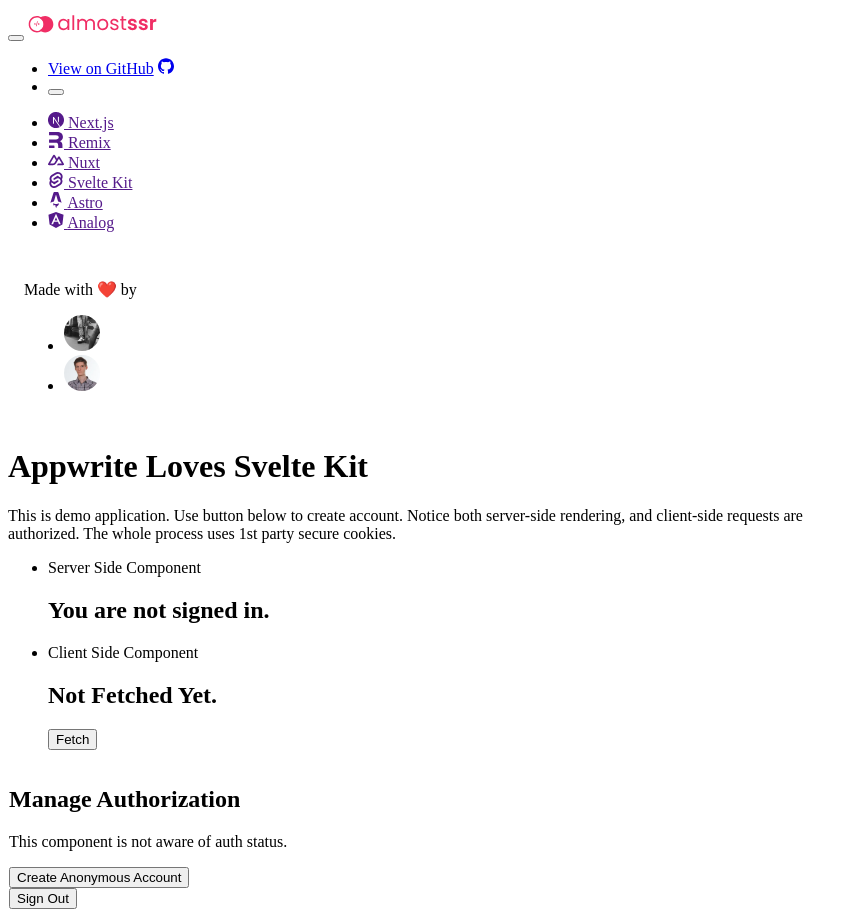
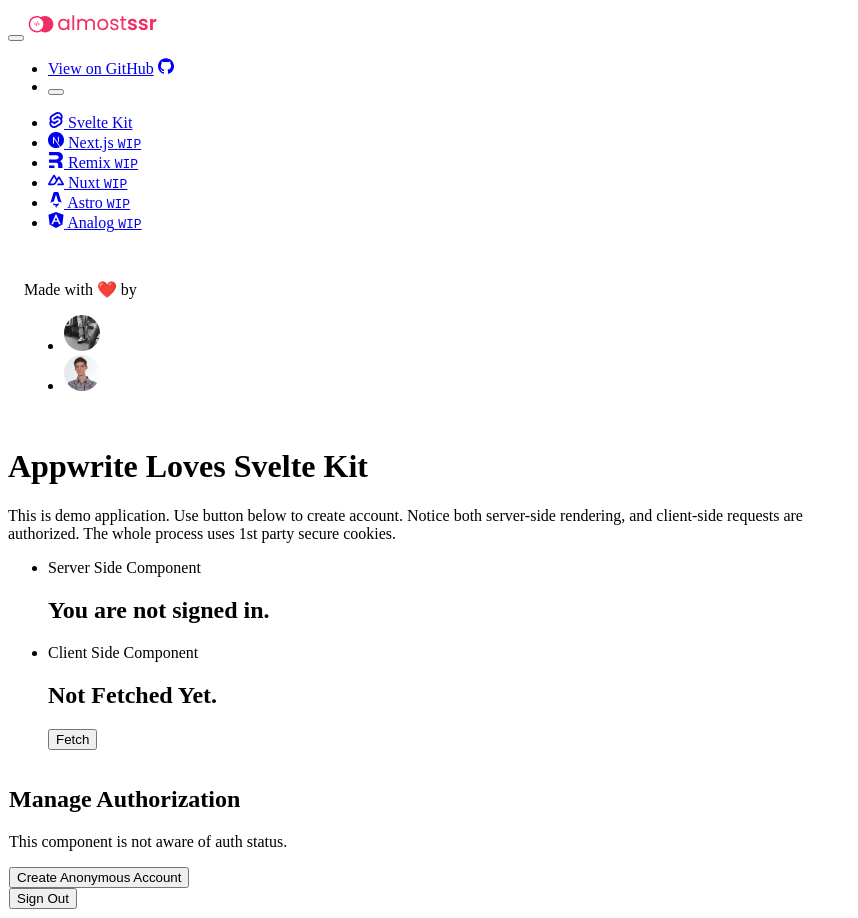
Before and after one commit to Meldiron/appwrite-ssr-svelte-kit, a SvelteKit app: page / in a window 1280 px wide. Shown: the whole page, without its empty margins (0-858 px from the left). Built offline with nearby package versions, Linux system fonts and the light colour scheme; no server answers.

Commit message:
Add WIP tags

```diff
--- a/src/routes/+layout.svelte
+++ b/src/routes/+layout.svelte
@@ -100,41 +100,7 @@
 				<section class="drop-section">
 					<ul class="drop-list">
 						<li class="drop-list-item">
-							<a class="drop-button" href="">
-								<svg role="img" width="16" viewBox="0 0 24 24" xmlns="http://www.w3.org/2000/svg"
-									><title>Next.js</title><path
-										d="M11.5725 0c-.1763 0-.3098.0013-.3584.0067-.0516.0053-.2159.021-.3636.0328-3.4088.3073-6.6017 2.1463-8.624 4.9728C1.1004 6.584.3802 8.3666.1082 10.255c-.0962.659-.108.8537-.108 1.7474s.012 1.0884.108 1.7476c.652 4.506 3.8591 8.2919 8.2087 9.6945.7789.2511 1.6.4223 2.5337.5255.3636.04 1.9354.04 2.299 0 1.6117-.1783 2.9772-.577 4.3237-1.2643.2065-.1056.2464-.1337.2183-.1573-.0188-.0139-.8987-1.1938-1.9543-2.62l-1.919-2.592-2.4047-3.5583c-1.3231-1.9564-2.4117-3.556-2.4211-3.556-.0094-.0026-.0187 1.5787-.0235 3.509-.0067 3.3802-.0093 3.5162-.0516 3.596-.061.115-.108.1618-.2064.2134-.075.0374-.1408.0445-.495.0445h-.406l-.1078-.068a.4383.4383 0 01-.1572-.1712l-.0493-.1056.0053-4.703.0067-4.7054.0726-.0915c.0376-.0493.1174-.1125.1736-.143.0962-.047.1338-.0517.5396-.0517.4787 0 .5584.0187.6827.1547.0353.0377 1.3373 1.9987 2.895 4.3608a10760.433 10760.433 0 004.7344 7.1706l1.9002 2.8782.096-.0633c.8518-.5536 1.7525-1.3418 2.4657-2.1627 1.5179-1.7429 2.4963-3.868 2.8247-6.134.0961-.6591.1078-.854.1078-1.7475 0-.8937-.012-1.0884-.1078-1.7476-.6522-4.506-3.8592-8.2919-8.2087-9.6945-.7672-.2487-1.5836-.42-2.4985-.5232-.169-.0176-1.0835-.0366-1.6123-.037zm4.0685 7.217c.3473 0 .4082.0053.4857.047.1127.0562.204.1642.237.2767.0186.061.0234 1.3653.0186 4.3044l-.0067 4.2175-.7436-1.14-.7461-1.14v-3.066c0-1.982.0093-3.0963.0234-3.1502.0375-.1313.1196-.2346.2323-.2955.0961-.0494.1313-.054.4997-.054z"
-										fill="currentColor"
-									/></svg
-								>
-								<span class="text">Next.js</span>
-							</a>
-						</li>
-						<li class="drop-list-item">
-							<a class="drop-button" href="">
-								<svg role="img" width="16" viewBox="0 0 24 24" xmlns="http://www.w3.org/2000/svg"
-									><title>Remix</title><path
-										d="M21.511 18.508c.216 2.773.216 4.073.216 5.492H15.31c0-.309.006-.592.011-.878.018-.892.036-1.821-.109-3.698-.19-2.747-1.374-3.358-3.55-3.358H1.574v-5h10.396c2.748 0 4.122-.835 4.122-3.049 0-1.946-1.374-3.125-4.122-3.125H1.573V0h11.541c6.221 0 9.313 2.938 9.313 7.632 0 3.511-2.176 5.8-5.114 6.182 2.48.497 3.93 1.909 4.198 4.694ZM1.573 24v-3.727h6.784c1.133 0 1.379.84 1.379 1.342V24Z"
-										fill="currentColor"
-									/></svg
-								>
-								<span class="text">Remix</span>
-							</a>
-						</li>
-
-						<li class="drop-list-item">
-							<a class="drop-button" href="">
-								<svg role="img" width="16" viewBox="0 0 24 24" xmlns="http://www.w3.org/2000/svg"
-									><title>Nuxt.js</title><path
-										d="M13.4642 19.8295h8.9218c.2834 0 .5618-.0723.8072-.2098a1.5899 1.5899 0 0 0 .5908-.5732 1.5293 1.5293 0 0 0 .216-.783 1.529 1.529 0 0 0-.2167-.7828L17.7916 7.4142a1.5904 1.5904 0 0 0-.5907-.573 1.6524 1.6524 0 0 0-.807-.2099c-.2833 0-.5616.0724-.807.2098a1.5904 1.5904 0 0 0-.5907.5731L13.4642 9.99l-2.9954-5.0366a1.5913 1.5913 0 0 0-.591-.573 1.6533 1.6533 0 0 0-.8071-.2098c-.2834 0-.5617.0723-.8072.2097a1.5913 1.5913 0 0 0-.591.573L.2168 17.4808A1.5292 1.5292 0 0 0 0 18.2635c-.0001.2749.0744.545.216.783a1.59 1.59 0 0 0 .5908.5732c.2454.1375.5238.2098.8072.2098h5.6003c2.219 0 3.8554-.9454 4.9813-2.7899l2.7337-4.5922L16.3935 9.99l4.3944 7.382h-5.8586ZM7.123 17.3694l-3.9083-.0009 5.8586-9.8421 2.9232 4.921-1.9572 3.2892c-.7478 1.1967-1.5972 1.6328-2.9163 1.6328z"
-										fill="currentColor"
-									/></svg
-								>
-								<span class="text">Nuxt</span>
-							</a>
-						</li>
-						<li class="drop-list-item">
-							<a class="drop-button is-selected" href="">
+							<a class="drop-button u-cross-center is-selected" href="/">
 								<svg role="img" width="16" viewBox="0 0 24 24" xmlns="http://www.w3.org/2000/svg"
 									><title>Svelte</title><path
 										d="M10.354 21.125a4.44 4.44 0 0 1-4.765-1.767 4.109 4.109 0 0 1-.703-3.107 3.898 3.898 0 0 1 .134-.522l.105-.321.287.21a7.21 7.21 0 0 0 2.186 1.092l.208.063-.02.208a1.253 1.253 0 0 0 .226.83 1.337 1.337 0 0 0 1.435.533 1.231 1.231 0 0 0 .343-.15l5.59-3.562a1.164 1.164 0 0 0 .524-.778 1.242 1.242 0 0 0-.211-.937 1.338 1.338 0 0 0-1.435-.533 1.23 1.23 0 0 0-.343.15l-2.133 1.36a4.078 4.078 0 0 1-1.135.499 4.44 4.44 0 0 1-4.765-1.766 4.108 4.108 0 0 1-.702-3.108 3.855 3.855 0 0 1 1.742-2.582l5.589-3.563a4.072 4.072 0 0 1 1.135-.499 4.44 4.44 0 0 1 4.765 1.767 4.109 4.109 0 0 1 .703 3.107 3.943 3.943 0 0 1-.134.522l-.105.321-.286-.21a7.204 7.204 0 0 0-2.187-1.093l-.208-.063.02-.207a1.255 1.255 0 0 0-.226-.831 1.337 1.337 0 0 0-1.435-.532 1.231 1.231 0 0 0-.343.15L8.62 9.368a1.162 1.162 0 0 0-.524.778 1.24 1.24 0 0 0 .211.937 1.338 1.338 0 0 0 1.435.533 1.235 1.235 0 0 0 .344-.151l2.132-1.36a4.067 4.067 0 0 1 1.135-.498 4.44 4.44 0 0 1 4.765 1.766 4.108 4.108 0 0 1 .702 3.108 3.857 3.857 0 0 1-1.742 2.583l-5.589 3.562a4.072 4.072 0 0 1-1.135.499m10.358-17.95C18.484-.015 14.082-.96 10.9 1.068L5.31 4.63a6.412 6.412 0 0 0-2.896 4.295 6.753 6.753 0 0 0 .666 4.336 6.43 6.43 0 0 0-.96 2.396 6.833 6.833 0 0 0 1.168 5.167c2.229 3.19 6.63 4.135 9.812 2.108l5.59-3.562a6.41 6.41 0 0 0 2.896-4.295 6.756 6.756 0 0 0-.665-4.336 6.429 6.429 0 0 0 .958-2.396 6.831 6.831 0 0 0-1.167-5.168Z"
@@ -145,7 +111,45 @@
 							</a>
 						</li>
 						<li class="drop-list-item">
-							<a class="drop-button" href="">
+							<a class="drop-button u-cross-center" href="/">
+								<svg role="img" width="16" viewBox="0 0 24 24" xmlns="http://www.w3.org/2000/svg"
+									><title>Next.js</title><path
+										d="M11.5725 0c-.1763 0-.3098.0013-.3584.0067-.0516.0053-.2159.021-.3636.0328-3.4088.3073-6.6017 2.1463-8.624 4.9728C1.1004 6.584.3802 8.3666.1082 10.255c-.0962.659-.108.8537-.108 1.7474s.012 1.0884.108 1.7476c.652 4.506 3.8591 8.2919 8.2087 9.6945.7789.2511 1.6.4223 2.5337.5255.3636.04 1.9354.04 2.299 0 1.6117-.1783 2.9772-.577 4.3237-1.2643.2065-.1056.2464-.1337.2183-.1573-.0188-.0139-.8987-1.1938-1.9543-2.62l-1.919-2.592-2.4047-3.5583c-1.3231-1.9564-2.4117-3.556-2.4211-3.556-.0094-.0026-.0187 1.5787-.0235 3.509-.0067 3.3802-.0093 3.5162-.0516 3.596-.061.115-.108.1618-.2064.2134-.075.0374-.1408.0445-.495.0445h-.406l-.1078-.068a.4383.4383 0 01-.1572-.1712l-.0493-.1056.0053-4.703.0067-4.7054.0726-.0915c.0376-.0493.1174-.1125.1736-.143.0962-.047.1338-.0517.5396-.0517.4787 0 .5584.0187.6827.1547.0353.0377 1.3373 1.9987 2.895 4.3608a10760.433 10760.433 0 004.7344 7.1706l1.9002 2.8782.096-.0633c.8518-.5536 1.7525-1.3418 2.4657-2.1627 1.5179-1.7429 2.4963-3.868 2.8247-6.134.0961-.6591.1078-.854.1078-1.7475 0-.8937-.012-1.0884-.1078-1.7476-.6522-4.506-3.8592-8.2919-8.2087-9.6945-.7672-.2487-1.5836-.42-2.4985-.5232-.169-.0176-1.0835-.0366-1.6123-.037zm4.0685 7.217c.3473 0 .4082.0053.4857.047.1127.0562.204.1642.237.2767.0186.061.0234 1.3653.0186 4.3044l-.0067 4.2175-.7436-1.14-.7461-1.14v-3.066c0-1.982.0093-3.0963.0234-3.1502.0375-.1313.1196-.2346.2323-.2955.0961-.0494.1313-.054.4997-.054z"
+										fill="currentColor"
+									/></svg
+								>
+								<span class="text">Next.js </span>
+
+								<code class="inline-code">WIP</code>
+							</a>
+						</li>
+						<li class="drop-list-item">
+							<a class="drop-button u-cross-center" href="/">
+								<svg role="img" width="16" viewBox="0 0 24 24" xmlns="http://www.w3.org/2000/svg"
+									><title>Remix</title><path
+										d="M21.511 18.508c.216 2.773.216 4.073.216 5.492H15.31c0-.309.006-.592.011-.878.018-.892.036-1.821-.109-3.698-.19-2.747-1.374-3.358-3.55-3.358H1.574v-5h10.396c2.748 0 4.122-.835 4.122-3.049 0-1.946-1.374-3.125-4.122-3.125H1.573V0h11.541c6.221 0 9.313 2.938 9.313 7.632 0 3.511-2.176 5.8-5.114 6.182 2.48.497 3.93 1.909 4.198 4.694ZM1.573 24v-3.727h6.784c1.133 0 1.379.84 1.379 1.342V24Z"
+										fill="currentColor"
+									/></svg
+								>
+								<span class="text">Remix</span>
+								<code class="inline-code">WIP</code>
+							</a>
+						</li>
+
+						<li class="drop-list-item">
+							<a class="drop-button u-cross-center" href="/">
+								<svg role="img" width="16" viewBox="0 0 24 24" xmlns="http://www.w3.org/2000/svg"
+									><title>Nuxt.js</title><path
+										d="M13.4642 19.8295h8.9218c.2834 0 .5618-.0723.8072-.2098a1.5899 1.5899 0 0 0 .5908-.5732 1.5293 1.5293 0 0 0 .216-.783 1.529 1.529 0 0 0-.2167-.7828L17.7916 7.4142a1.5904 1.5904 0 0 0-.5907-.573 1.6524 1.6524 0 0 0-.807-.2099c-.2833 0-.5616.0724-.807.2098a1.5904 1.5904 0 0 0-.5907.5731L13.4642 9.99l-2.9954-5.0366a1.5913 1.5913 0 0 0-.591-.573 1.6533 1.6533 0 0 0-.8071-.2098c-.2834 0-.5617.0723-.8072.2097a1.5913 1.5913 0 0 0-.591.573L.2168 17.4808A1.5292 1.5292 0 0 0 0 18.2635c-.0001.2749.0744.545.216.783a1.59 1.59 0 0 0 .5908.5732c.2454.1375.5238.2098.8072.2098h5.6003c2.219 0 3.8554-.9454 4.9813-2.7899l2.7337-4.5922L16.3935 9.99l4.3944 7.382h-5.8586ZM7.123 17.3694l-3.9083-.0009 5.8586-9.8421 2.9232 4.921-1.9572 3.2892c-.7478 1.1967-1.5972 1.6328-2.9163 1.6328z"
+										fill="currentColor"
+									/></svg
+								>
+								<span class="text">Nuxt</span>
+								<code class="inline-code">WIP</code>
+							</a>
+						</li>
+						<li class="drop-list-item">
+							<a class="drop-button u-cross-center" href="/">
 								<svg role="img" width="16" viewBox="0 0 24 24" xmlns="http://www.w3.org/2000/svg"
 									><title>Astro</title><path
 										d="M16.074 16.86c-.72.616-2.157 1.035-3.812 1.035-2.032 0-3.735-.632-4.187-1.483-.161.488-.198 1.046-.198 1.402 0 0-.106 1.75 1.111 2.968 0-.632.513-1.145 1.145-1.145 1.083 0 1.082.945 1.081 1.712v.069c0 1.164.711 2.161 1.723 2.582a2.347 2.347 0 0 1-.236-1.029c0-1.11.652-1.523 1.41-2.003.602-.383 1.272-.807 1.733-1.66a3.129 3.129 0 0 0 .378-1.494 3.14 3.14 0 0 0-.148-.954zM15.551.6c.196.244.296.572.496 1.229l4.368 14.347a18.18 18.18 0 0 0-5.222-1.768L12.35 4.8a.37.37 0 0 0-.71.002l-2.81 9.603a18.175 18.175 0 0 0-5.245 1.771L7.974 1.827c.2-.656.3-.984.497-1.227a1.613 1.613 0 0 1 .654-.484C9.415 0 9.757 0 10.443 0h3.135c.686 0 1.03 0 1.32.117A1.614 1.614 0 0 1 15.55.6z"
@@ -153,10 +157,11 @@
 									/></svg
 								>
 								<span class="text">Astro</span>
+								<code class="inline-code">WIP</code>
 							</a>
 						</li>
 						<li class="drop-list-item">
-							<a class="drop-button" href="">
+							<a class="drop-button u-cross-center" href="/">
 								<svg width="16" role="img" viewBox="0 0 24 24" xmlns="http://www.w3.org/2000/svg"
 									><title>Angular</title><path
 										d="M9.931 12.645h4.138l-2.07-4.908m0-7.737L.68 3.982l1.726 14.771L12 24l9.596-5.242L23.32 3.984 11.999.001zm7.064 18.31h-2.638l-1.422-3.503H8.996l-1.422 3.504h-2.64L12 2.65z"
@@ -164,6 +169,7 @@
 									/></svg
 								>
 								<span class="text">Analog</span>
+								<code class=" inline-code">WIP</code>
 							</a>
 						</li>
 					</ul>
```
